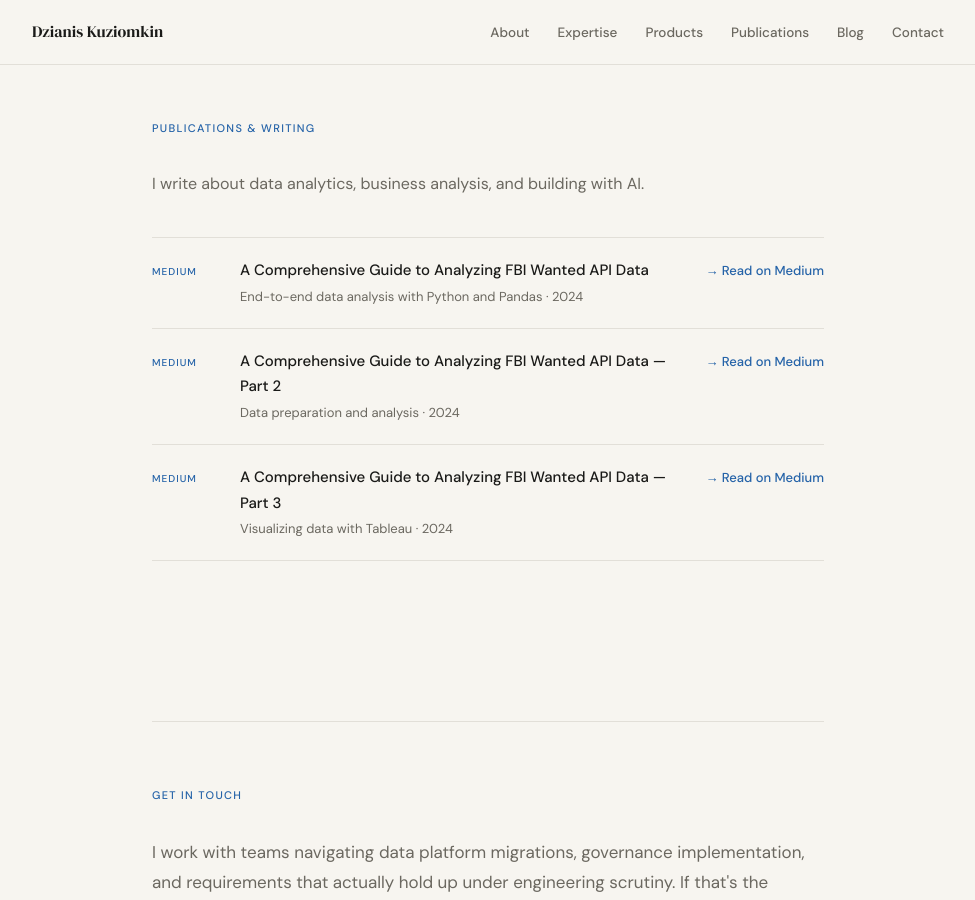
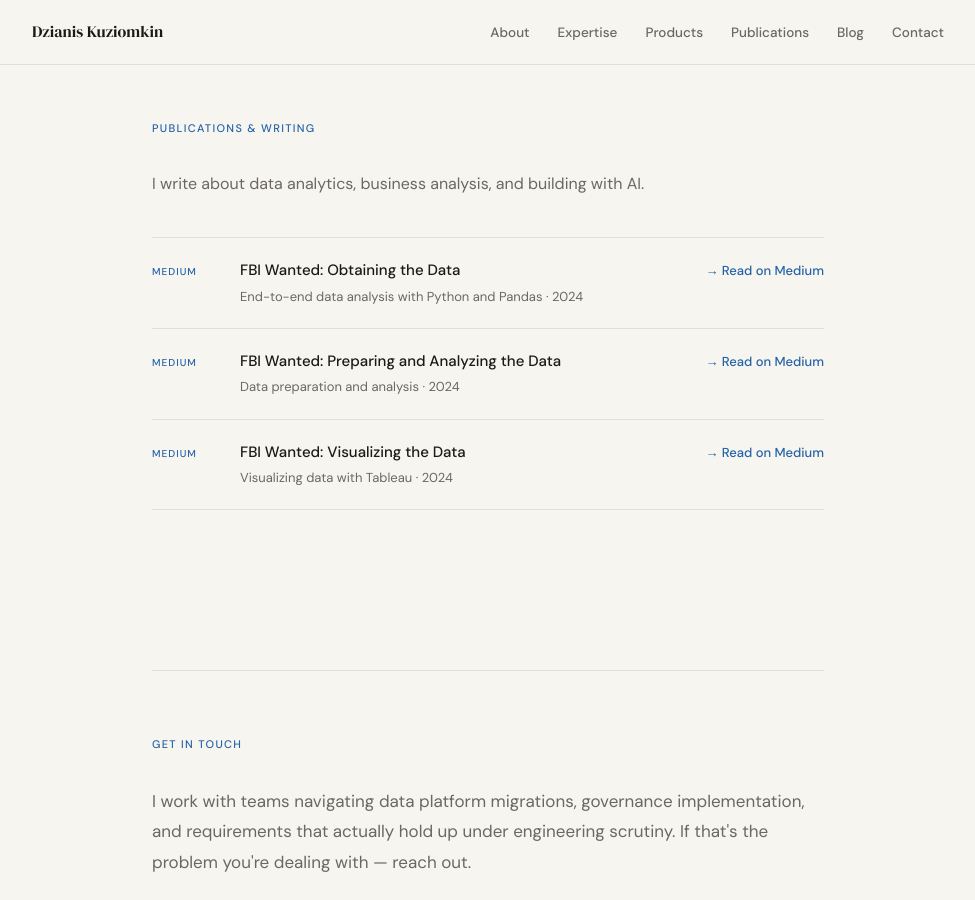
Before and after one commit to Kuziomkin/dzianiskuziomkin_landing, a Jekyll site: the page index.html, which Jekyll copies as it is, in a window 1280 px wide and 900 px high, scrolled down 3348 px. Shown: the whole window, without its empty margins (152-1127 px from the left). Built offline with Jekyll 4.4.1, drawn with Linux system fonts in a browser that asks for light colours.

Commit message:
Renamed articles

```diff
--- a/index.html
+++ b/index.html
@@ -363,7 +363,7 @@
                         <li class="pub-item">
                             <span class="pub-source">Medium</span>
                             <div class="pub-body">
-                                <p class="pub-title">A Comprehensive Guide to Analyzing FBI Wanted API Data</p>
+                                <p class="pub-title">FBI Wanted: Obtaining the Data</p>
                                 <p class="pub-sub">End-to-end data analysis with Python and Pandas · 2024</p>
                             </div>
                             <a href="https://medium.com/@kuziomkin/a-comprehensive-guide-to-analyzing-fbi-wanted-api-data-part-1-obtaining-the-data-53ac4177e277"
@@ -372,7 +372,7 @@
                         <li class="pub-item">
                             <span class="pub-source">Medium</span>
                             <div class="pub-body">
-                                <p class="pub-title">A Comprehensive Guide to Analyzing FBI Wanted API Data — Part 2</p>
+                                <p class="pub-title">FBI Wanted: Preparing and Analyzing the Data</p>
                                 <p class="pub-sub">Data preparation and analysis · 2024</p>
                             </div>
                             <a href="https://medium.com/@kuziomkin/a-comprehensive-guide-to-analyzing-fbi-wanted-api-data-part-2-prepare-and-analyse-data-b1d88a965e5d"
@@ -381,7 +381,7 @@
                         <li class="pub-item">
                             <span class="pub-source">Medium</span>
                             <div class="pub-body">
-                                <p class="pub-title">A Comprehensive Guide to Analyzing FBI Wanted API Data — Part 3</p>
+                                <p class="pub-title">FBI Wanted: Visualizing the Data</p>
                                 <p class="pub-sub">Visualizing data with Tableau · 2024</p>
                             </div>
                             <a href="https://medium.com/@kuziomkin/a-comprehensive-guide-to-analyzing-fbi-wanted-api-data-part-3-visualize-data-with-tableau-11a657eb0bf0"
```
